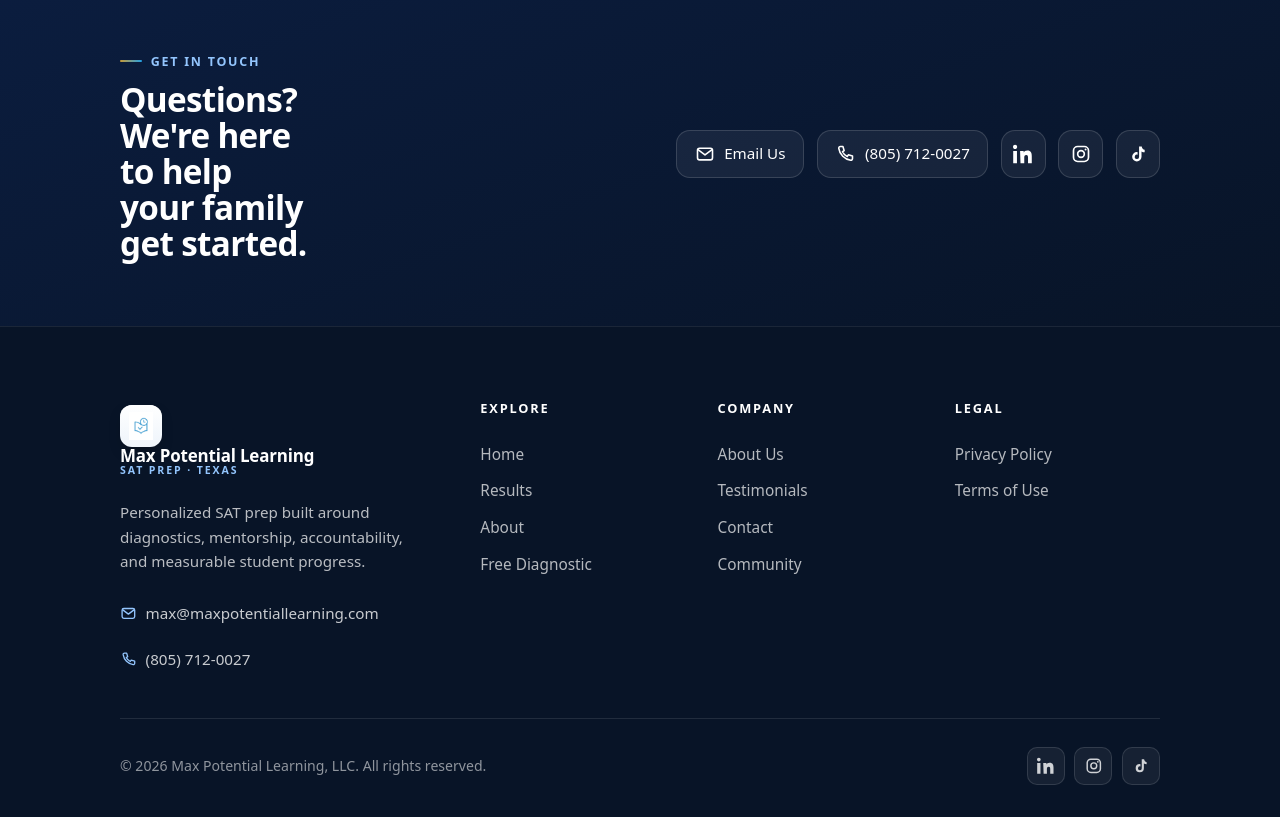
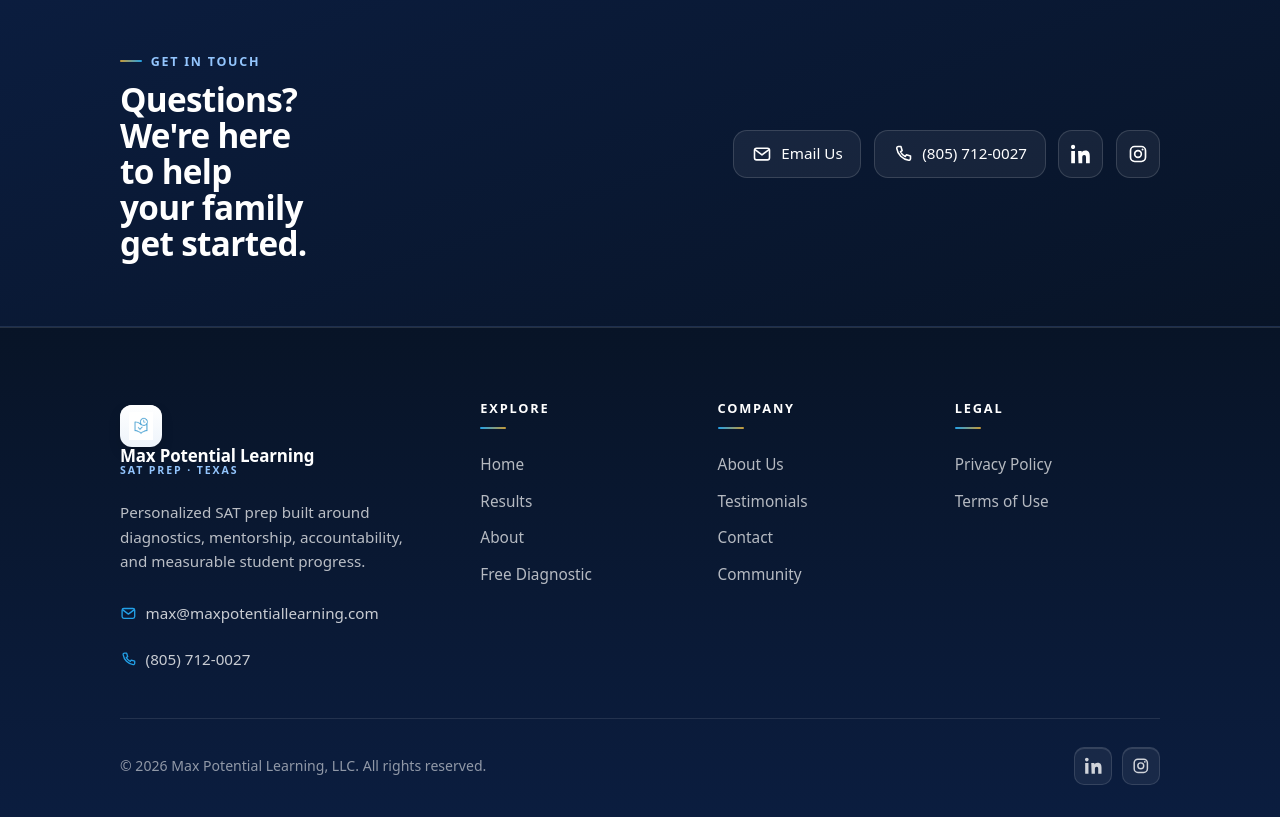
Before and after one commit to riaanpatelhp-debug/Max-SAT-website, a plain HTML site: page index.html in a window 1280 px wide. Shown: the part 4340-5157 px from the top of the page. Drawn offline with Linux system fonts and the light colour scheme; animation ran at ten frames a second.

Commit message:
Restyle footer to brand guide, remove TikTok links site-wide
Footer now uses the lit-surface gradient/shadow treatment and
blue-to-gold gradient accent under each column heading, matching
nav/buttons/cards. Removed all TikTok icons (contact bar + footer,
6 pages) per client request — LinkedIn and Instagram remain.

```diff
--- a/assets/css/styles.css
+++ b/assets/css/styles.css
@@ -1215,10 +1215,11 @@ h3 { font-size: 1.2rem; font-weight: 700; letter-spacing: -0.01em; }
    Footer
    ============================================================ */
 .footer {
-  background: var(--navy-900);
+  background: linear-gradient(180deg, var(--navy-900), var(--navy-800));
   color: rgba(255,255,255,.72);
   padding-block: clamp(3rem, 6vw, 4.5rem) 2rem;
   border-top: 1px solid rgba(255,255,255,.08);
+  box-shadow: var(--hi-dark);
 }
 .footer__top {
   display: grid;
@@ -1230,6 +1231,7 @@ h3 { font-size: 1.2rem; font-weight: 700; letter-spacing: -0.01em; }
 .footer .brand__name, .footer .brand { color: #fff; }
 .footer__about { margin-top: 1.1rem; max-width: 34ch; font-size: .95rem; line-height: 1.6; }
 .footer__col h4 {
+  position: relative;
   color: #fff;
   font-family: var(--font-sans);
   font-size: .8rem;
@@ -1237,6 +1239,15 @@ h3 { font-size: 1.2rem; font-weight: 700; letter-spacing: -0.01em; }
   text-transform: uppercase;
   font-weight: 700;
   margin-bottom: 1.1rem;
+  padding-bottom: .65rem;
+}
+.footer__col h4::after {
+  content: "";
+  position: absolute;
+  left: 0; bottom: 0;
+  width: 26px; height: 2px;
+  border-radius: 2px;
+  background: linear-gradient(90deg, var(--blue), var(--gold));
 }
 .footer__col a {
   display: block;
@@ -1256,7 +1267,7 @@ h3 { font-size: 1.2rem; font-weight: 700; letter-spacing: -0.01em; }
   color: rgba(255,255,255,.78);
   font-size: .95rem;
 }
-.footer__contact svg { width: 1.05rem; height: 1.05rem; color: #93c5fd; }
+.footer__contact svg { width: 1.05rem; height: 1.05rem; color: var(--blue); }
 @media (hover: hover) and (pointer: fine) {
   .footer__contact a:hover { color: #fff; }
 }
@@ -1278,11 +1289,17 @@ h3 { font-size: 1.2rem; font-weight: 700; letter-spacing: -0.01em; }
   background: rgba(255,255,255,.06);
   border: 1px solid rgba(255,255,255,.12);
   color: rgba(255,255,255,.8);
-  transition: transform .2s var(--ease-out), background-color .2s ease, color .2s;
+  box-shadow: var(--hi-dark);
+  transition: transform .2s var(--ease-out), background-color .2s ease, color .2s, box-shadow .2s ease;
 }
 .footer__social svg { width: 1.1rem; height: 1.1rem; }
 @media (hover: hover) and (pointer: fine) {
-  .footer__social a:hover { transform: translateY(-2px); background: var(--blue); color: #fff; }
+  .footer__social a:hover {
+    transform: translateY(-2px);
+    background: var(--blue);
+    color: #fff;
+    box-shadow: var(--shadow-blue), var(--hi-dark);
+  }
 }
 
 /* legal pages */
--- a/index.html
+++ b/index.html
@@ -253,9 +253,6 @@
           <a class="social social--icon" href="https://www.instagram.com/maxjoukovskisat/" target="_blank" rel="noopener noreferrer" aria-label="Instagram">
             <svg viewBox="0 0 24 24" fill="none" stroke="currentColor" stroke-width="2" stroke-linecap="round"><rect x="3" y="3" width="18" height="18" rx="5"/><circle cx="12" cy="12" r="4"/><circle cx="17.5" cy="6.5" r="1.2" fill="currentColor" stroke="none"/></svg>
           </a>
-          <a class="social social--icon" href="https://www.tiktok.com/@maxjoukovski" target="_blank" rel="noopener noreferrer" aria-label="TikTok">
-            <svg viewBox="0 0 24 24" fill="currentColor"><path d="M16.5 3c.3 2.1 1.6 3.7 3.5 4v3c-1.4 0-2.7-.4-3.8-1.1v6.4a5.6 5.6 0 1 1-5.6-5.6c.3 0 .6 0 .9.1v3.1a2.6 2.6 0 1 0 1.8 2.4V3z"/></svg>
-          </a>
         </div>
       </div>
     </section>
@@ -301,7 +298,6 @@
         <div class="footer__social">
           <a href="https://www.linkedin.com/company/maxpotentiallearning-llc/" target="_blank" rel="noopener noreferrer" aria-label="LinkedIn"><svg viewBox="0 0 24 24" fill="currentColor"><path d="M4.98 3.5C4.98 4.88 3.87 6 2.5 6S0 4.88 0 3.5 1.12 1 2.5 1s2.48 1.12 2.48 2.5zM.25 8.25h4.5V23h-4.5zM8.5 8.25h4.31v2.02h.06c.6-1.14 2.07-2.34 4.26-2.34 4.56 0 5.4 3 5.4 6.9V23h-4.5v-6.3c0-1.5-.03-3.44-2.1-3.44-2.1 0-2.42 1.64-2.42 3.33V23h-4.5z"/></svg></a>
           <a href="https://www.instagram.com/maxjoukovskisat/" target="_blank" rel="noopener noreferrer" aria-label="Instagram"><svg viewBox="0 0 24 24" fill="none" stroke="currentColor" stroke-width="2" stroke-linecap="round"><rect x="3" y="3" width="18" height="18" rx="5"/><circle cx="12" cy="12" r="4"/><circle cx="17.5" cy="6.5" r="1.2" fill="currentColor" stroke="none"/></svg></a>
-          <a href="https://www.tiktok.com/@maxjoukovski" target="_blank" rel="noopener noreferrer" aria-label="TikTok"><svg viewBox="0 0 24 24" fill="currentColor"><path d="M16.5 3c.3 2.1 1.6 3.7 3.5 4v3c-1.4 0-2.7-.4-3.8-1.1v6.4a5.6 5.6 0 1 1-5.6-5.6c.3 0 .6 0 .9.1v3.1a2.6 2.6 0 1 0 1.8 2.4V3z"/></svg></a>
         </div>
       </div>
     </div>
```
Also changed, not shown: about.html (+0 -2 lines), diagnostic.html (+0 -2 lines), privacy.html (+0 -2 lines), terms.html (+0 -2 lines), testimonials.html (+0 -2 lines).
